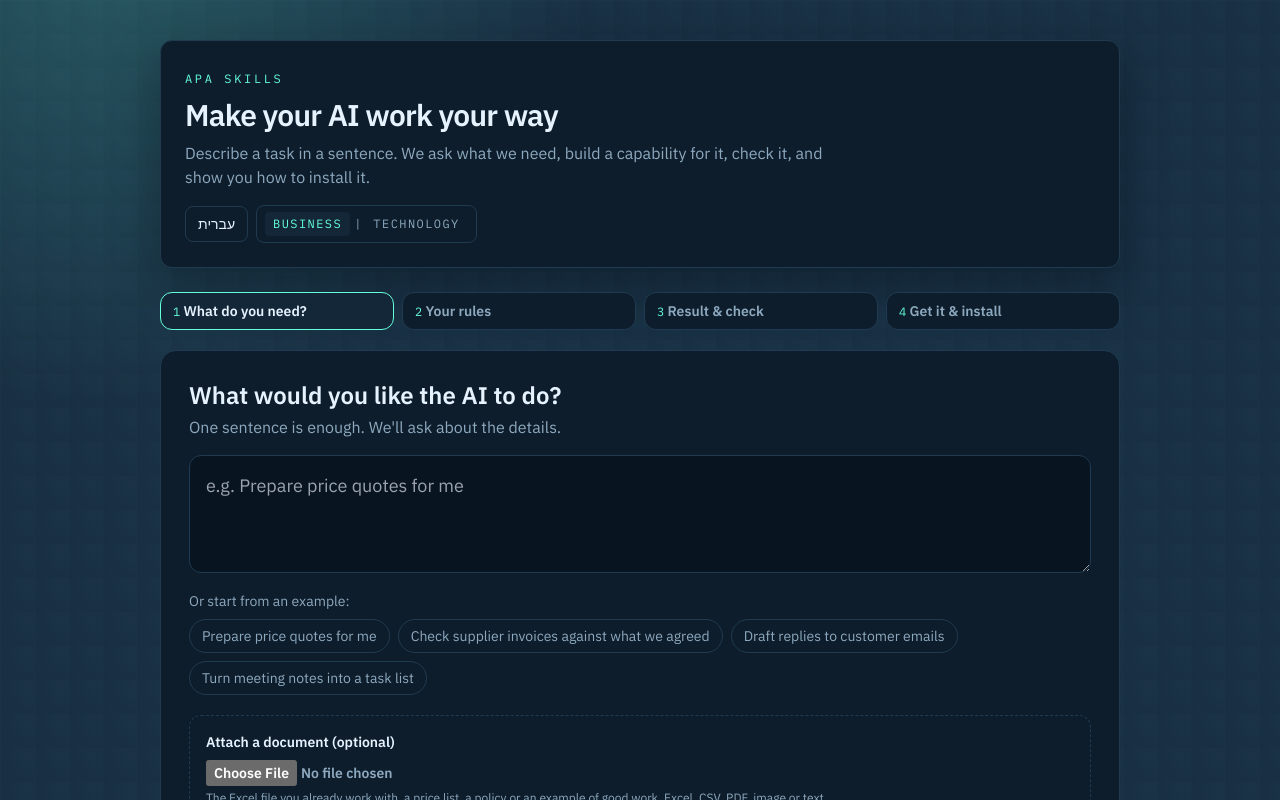
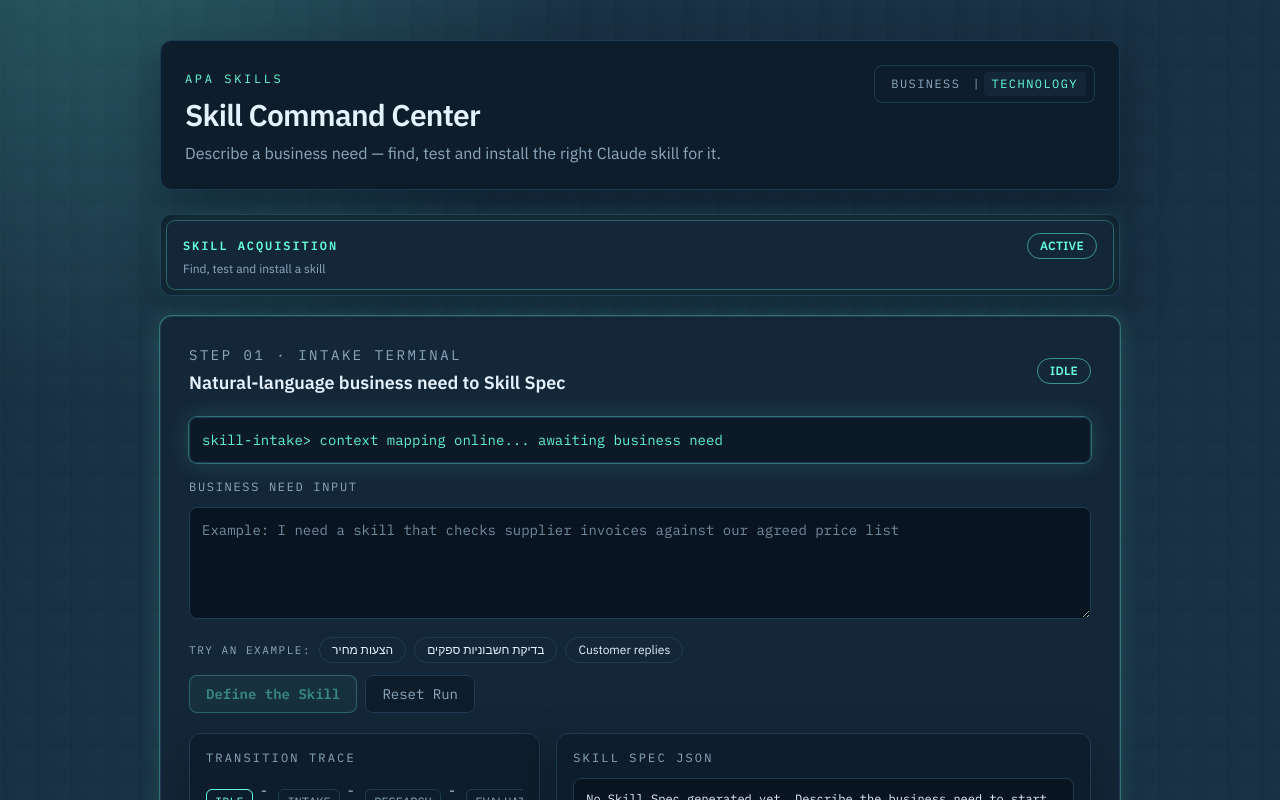
Before and after one commit to DediBN/apa-mvp-demo, a Next.js app: page /app in a window 1280 px wide. Shown: the top 800 px of the page. Built offline with nearby package versions, Linux system fonts and the light colour scheme.

Commit message:
Open the tool in technology mode by default; ?mode=business opens the plain-language view
Co-Authored-By: Claude Opus 5.5 <noreply@anthropic.com>
Claude-Session: https://claude.ai/code/session_01RP2eub4tS2n4y71mhvwzQ6

```diff
--- a/src/components/command-center/home-page-shell.tsx
+++ b/src/components/command-center/home-page-shell.tsx
@@ -43,12 +43,13 @@ function LanguageToggle() {
 function HomePageContent() {
   const { mode, setMode } = useUIMode();
   const { t, lang, setLang } = useLang();
-  // ?lang=he|en sets the language (the landing page passes it); ?mode=technology opens the technical view.
+  // ?lang=he|en sets the language (the landing page passes it); the tool opens in the technical view by default,
+  // ?mode=business opens the plain-language view.
   useEffect(() => {
     const q = new URLSearchParams(window.location.search);
     const l = q.get("lang");
     if (l === "he" || l === "en") setLang(l);
-    if (q.get("mode") === "technology") setMode("technology");
+    if (q.get("mode") === "business") setMode("business");
     // eslint-disable-next-line react-hooks/exhaustive-deps
   }, []);
   const business = mode === "business";
@@ -81,7 +82,7 @@ function HomePageContent() {
 export function HomePageShell() {
   return (
     <LangProvider>
-      <UIModeProvider initialMode="business">
+      <UIModeProvider initialMode="technology">
         <HomePageContent />
       </UIModeProvider>
     </LangProvider>
```
